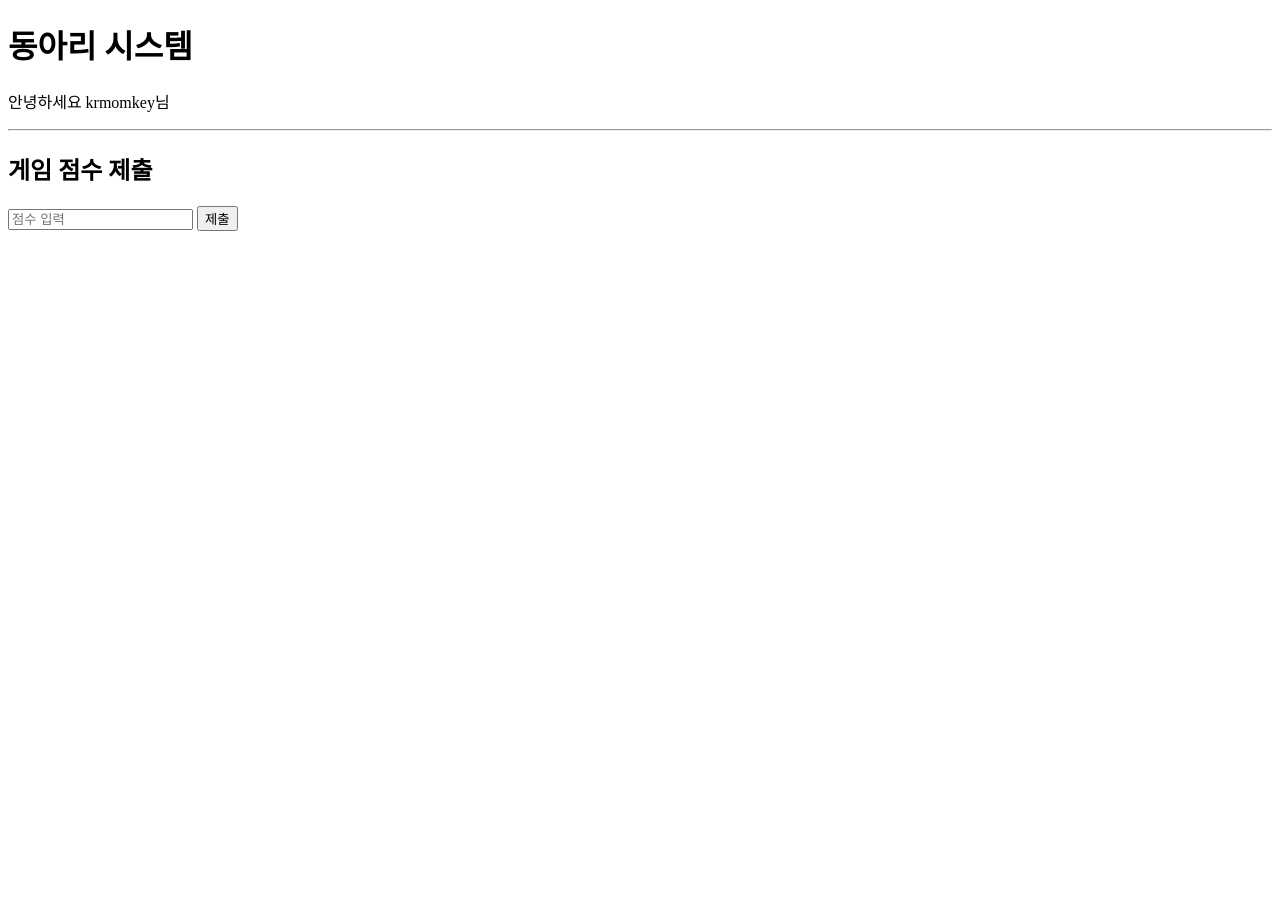
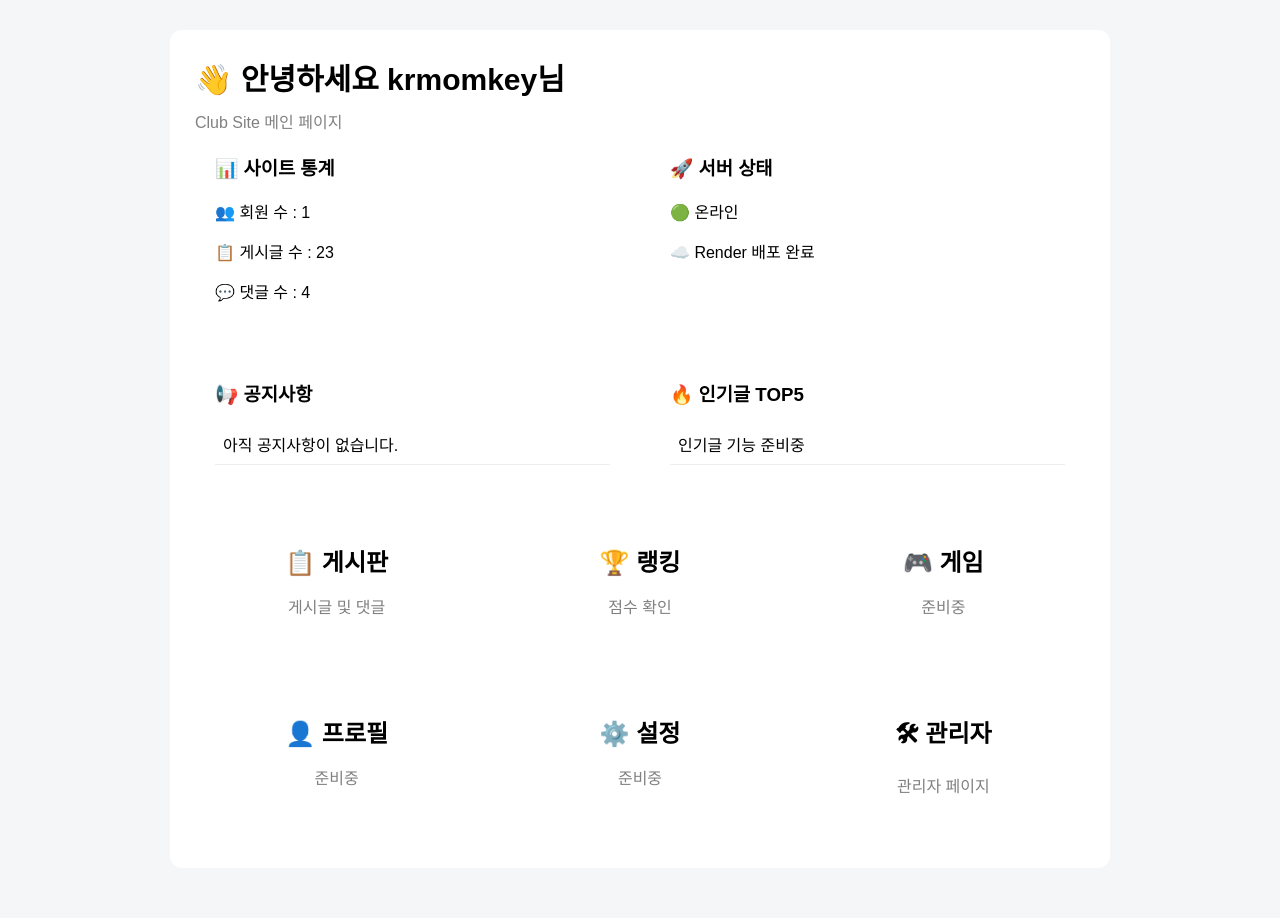
Before and after one commit to KRMOMKEY/clubsite, a Django app: page / in a window 1280 px wide. Before the commit the page ends 231 px from the top, so only its background shows below. Run offline with Django 5.2, Linux system fonts and the light colour scheme; a user stored in the database is signed in; data comes from the database, SQL or seed files in the repository.

Commit message:
add home statistics

```diff
--- a/core/views.py
+++ b/core/views.py
@@ -30,7 +30,16 @@ def submit_score(request):
 # ----------------------
 @login_required
 def home(request):
-    return render(request, 'home.html')
+
+    total_users = User.objects.count()
+    total_posts = Post.objects.count()
+    total_comments = Comment.objects.count()
+
+    return render(request, "home.html", {
+        "total_users": total_users,
+        "total_posts": total_posts,
+        "total_comments": total_comments,
+    })
 
 
 # ----------------------
--- a/templates/home.html
+++ b/templates/home.html
@@ -1,23 +1,234 @@
 <!DOCTYPE html>
 <html>
 <head>
-    <title>홈</title>
+    <title>Club Site</title>
+
+    <style>
+
+        *{
+            box-sizing:border-box;
+        }
+
+        body{
+            margin:0;
+            background:#f4f6f8;
+            font-family:Arial,sans-serif;
+        }
+
+        .container{
+            width:1000px;
+            margin:auto;
+            padding:30px;
+        }
+
+        .header{
+            background:white;
+            border-radius:12px;
+            padding:25px;
+            margin-bottom:20px;
+        }
+
+        .welcome{
+            font-size:30px;
+            font-weight:bold;
+        }
+
+        .sub{
+            color:gray;
+            margin-top:10px;
+        }
+
+        .top-grid{
+            display:grid;
+            grid-template-columns:1fr 1fr;
+            gap:20px;
+            margin-bottom:20px;
+        }
+
+        .box{
+            background:white;
+            border-radius:12px;
+            padding:20px;
+        }
+
+        .box h3{
+            margin-top:0;
+        }
+
+        .menu{
+            display:grid;
+            grid-template-columns:repeat(3,1fr);
+            gap:20px;
+        }
+
+        .card{
+            background:white;
+            border-radius:12px;
+            padding:30px;
+            text-align:center;
+            text-decoration:none;
+            color:black;
+            transition:0.2s;
+        }
+
+        .card:hover{
+            transform:translateY(-4px);
+            box-shadow:0 5px 15px rgba(0,0,0,0.15);
+        }
+
+        .card h2{
+            margin:0;
+            margin-bottom:10px;
+        }
+
+        .card p{
+            color:gray;
+        }
+
+        .notice{
+            margin:8px 0;
+            padding:8px;
+            border-bottom:1px solid #eee;
+        }
+
+        .hot-post{
+            margin:8px 0;
+            padding:8px;
+            border-bottom:1px solid #eee;
+        }
+
+    </style>
+
 </head>
 <body>
 
-<h1>동아리 시스템</h1>
+<div class="container">
 
-<p>안녕하세요 {{ user.username }}님</p>
+    <div class="header">
+
+        <div class="welcome">
+            👋 안녕하세요 {{ user.username }}님
+        </div>
+
+        <div class="sub">
+            Club Site 메인 페이지
+        </div>
+
+
+    <div class="top-grid">
+
+        <div class="box">
+
+            <h3>📊 사이트 통계</h3>
+
+            <p>👥 회원 수 : {{ total_users }}</p>
+
+            <p>📋 게시글 수 : {{ total_posts }}</p>
+
+            <p>💬 댓글 수 : {{ total_comments }}</p>
+
+        </div>
+
+        <div class="box">
+
+            <h3>🚀 서버 상태</h3>
+
+            <p>🟢 온라인</p>
+
+            <p>☁️ Render 배포 완료</p>
+
+        </div>
+    </div>
+
+    <div class="top-grid">
+
+        <div class="box">
+
+            <h3>📢 공지사항</h3>
+
+            <div class="notice">
+                아직 공지사항이 없습니다.
+            </div>
+
+        </div>
+
+        <div class="box">
+
+            <h3>🔥 인기글 TOP5</h3>
+
+            <div class="hot-post">
+                인기글 기능 준비중
+            </div>
+
+        </div>
+
+    </div>
+
+    <div class="menu">
+
+        <a href="/board/" class="card">
+
+            <h2>📋 게시판</h2>
+
+            <p>
+                게시글 및 댓글
+            </p>
+
+        </a>
+
+        <a href="/ranking/" class="card">
+
+            <h2>🏆 랭킹</h2>
+
+            <p>
+                점수 확인
+            </p>
+
+        </a>
+
+        <a href="#" class="card">
+
+            <h2>🎮 게임</h2>
+
+            <p>
+                준비중
+            </p>
+
+        </a>
+
+        <a href="#" class="card">
+
+            <h2>👤 프로필</h2>
+
+            <p>
+                준비중
+            </p>
+
+        </a>
+
+        <a href="#" class="card">
+
+            <h2>⚙️ 설정</h2>
+
+            <p>
+                준비중
+            </p>
+
+        </a>
+
+        <a href="/admin/" class="card">
+
+            <h2>🛠 관리자</h2>
+
+            <p>
+                관리자 페이지
+            </p>
+
+        </a>
+
+    </div>
+
+</div>
 
 </body>
 </html>
-<hr>
-
-<h2>게임 점수 제출</h2>
-
-<form method="post" action="/submit-score/">
-    {% csrf_token %}
-
-    <input type="number" name="score" placeholder="점수 입력">
-    <button type="submit">제출</button>
-</form>
```
